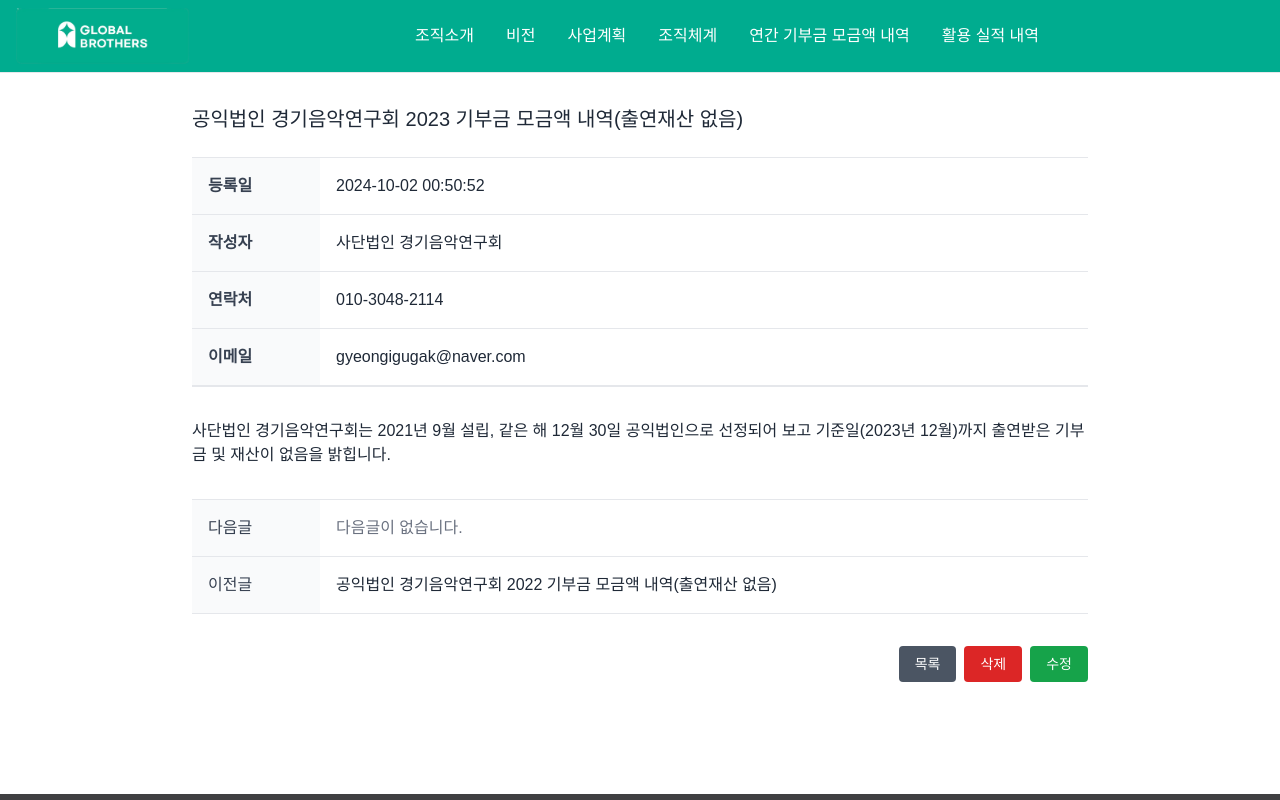
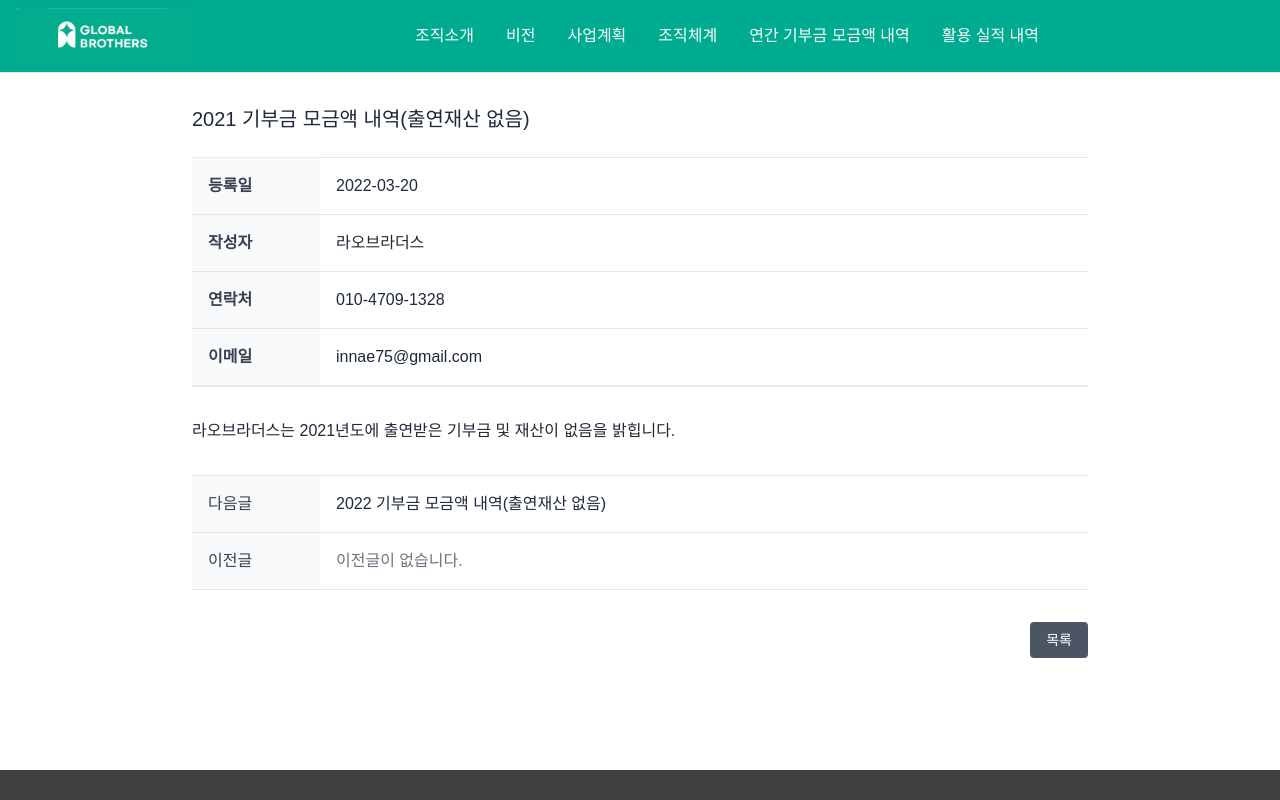
Before and after one commit to cheol-95/lao_web, a Next.js app: page /donation/annual-records/1 in a window 1280 px wide. Shown: the top 800 px of the page. Built offline with nearby package versions, Linux system fonts and the light colour scheme.

Commit message:
update: 게시판 내용 배열화 & footer 전화번호 수정

```diff
--- a/app/components/Footer.tsx
+++ b/app/components/Footer.tsx
@@ -1,7 +1,7 @@
 import Image from 'next/image';
 import Link from 'next/link';
 
-export default function Footer() {
+export default function Footer () {
 	return (
 		<footer className="bg-[#404042] text-white mt-20">
 			<div className="container mx-auto px-4 py-8">
@@ -17,7 +17,7 @@ export default function Footer() {
 						/>
 						<div className="space-y-2 text-sm">
 							<p>주소: 서울특별시 중랑구 동일로 129길 35, 2층 215-24호</p>
-              <p>전화: 02-1234-5678</p>
+							<p>전화: 010-4709-1328</p>
 							<p>이메일: innae75@gmail.com</p>
 						</div>
 					</div>
--- a/app/donation/annual-records/[id]/page.tsx
+++ b/app/donation/annual-records/[id]/page.tsx
@@ -1,21 +1,23 @@
-'use client'
+'use client';
 
 // import { useParams } from 'next/navigation'
-import Link from 'next/link'
-import Layout from '../../../components/Layout'
+import Link from 'next/link';
+import Layout from '../../../components/Layout';
+import { annualRecords } from '../data';
+import { useParams } from 'next/navigation';
 
-export default function DonationRecordDetail() {
-  // const params = useParams()
-  // const id = params.id
+export default function DonationRecordDetail () {
+	const params = useParams();
+	const id = Number(params.id);
 
-  // 실제로는 API나 데이터베이스에서 가져와야 하는 데이터입니다
-  const recordDetails = {
-    title: '공익법인 경기음악연구회 2023 기부금 모금액 내역(출연재산 없음)',
-    date: '2024-10-02 00:50:52',
-    author: '사단법인 경기음악연구회',
-    phone: '010-3048-2114',
-    email: 'gyeongigugak@naver.com',
-    content: '사단법인 경기음악연구회는 2021년 9월 설립, 같은 해 12월 30일 공익법인으로 선정되어 보고 기준일(2023년 12월)까지 출연받은 기부금 및 재산이 없음을 밝힙니다.'
+	const recordDetails = annualRecords.find(record => record.id === id);
+	const currentIndex = annualRecords.findIndex(record => record.id === id);
+
+	const prevRecord = annualRecords[currentIndex + 1];
+	const nextRecord = annualRecords[currentIndex - 1];
+
+	if (!recordDetails) {
+		return <div>Record not found</div>;
 	}
 
 	return (
@@ -60,39 +62,41 @@ export default function DonationRecordDetail() {
 					<div className="border-t border-b border-gray-200">
 						<div className="flex border-b border-gray-200">
 							<div className="w-32 py-4 px-4 bg-gray-50 text-gray-700">다음글</div>
-              <div className="flex-1 py-4 px-4 text-gray-500">다음글이 없습니다.</div>
+							<div className="flex-1 py-4 px-4">
+								{nextRecord ? (
+									<Link href={`/donation/annual-records/${nextRecord.id}`} className="text-gray-800 hover:underline">
+										{nextRecord.title}
+									</Link>
+								) : (
+									<span className="text-gray-500">다음글이 없습니다.</span>
+								)}
+							</div>
 						</div>
 						<div className="flex">
 							<div className="w-32 py-4 px-4 bg-gray-50 text-gray-700">이전글</div>
 							<div className="flex-1 py-4 px-4">
-                <Link href="/donation/annual-records/2" className="text-gray-800 hover:underline">
-                  공익법인 경기음악연구회 2022 기부금 모금액 내역(출연재산 없음)
+								{prevRecord ? (
+									<Link href={`/donation/annual-records/${prevRecord.id}`} className="text-gray-800 hover:underline">
+										{prevRecord.title}
 									</Link>
+								) : (
+									<span className="text-gray-500">이전글이 없습니다.</span>
+								)}
 							</div>
 						</div>
 					</div>
 
 					{/* 버튼 */}
 					<div className="mt-8 flex justify-end space-x-2">
-            <button
-              onClick={() => window.history.back()}
+						<Link
+							href="/donation/annual-records"
 							className="px-4 py-2 bg-gray-600 text-white text-sm rounded hover:bg-gray-700 transition-colors"
 						>
 							목록
-            </button>
-            <button
-              className="px-4 py-2 bg-red-600 text-white text-sm rounded hover:bg-red-700 transition-colors"
-            >
-              삭제
-            </button>
-            <button
-              className="px-4 py-2 bg-green-600 text-white text-sm rounded hover:bg-green-700 transition-colors"
-            >
-              수정
-            </button>
+						</Link>
 					</div>
 				</div>
 			</div>
 		</Layout>
-  )
+	);
 }
--- /dev/null
+++ b/app/donation/annual-records/data.ts
@@ -0,0 +1,32 @@
+export const annualRecords = [
+	{
+		id: 3,
+		title: '2023 기부금 모금액 내역(출연재산 없음)',
+		author: '라오브라더스',
+		views: 17,
+		date: '2024-03-20',
+		phone: '010-4709-1328',
+		email: 'innae75@gmail.com',
+		content: '라오브라더스는 2023년도에 출연받은 기부금 및 재산이 없음을 밝힙니다.'
+	},
+	{
+		id: 2,
+		title: '2022 기부금 모금액 내역(출연재산 없음)',
+		author: '라오브라더스',
+		views: 13,
+		date: '2023-03-20',
+		phone: '010-4709-1328',
+		email: 'innae75@gmail.com',
+		content: '라오브라더스는 2022년도에 출연받은 기부금 및 재산이 없음을 밝힙니다.'
+	},
+	{
+		id: 1,
+		title: '2021 기부금 모금액 내역(출연재산 없음)',
+		author: '라오브라더스',
+		views: 134,
+		date: '2022-03-20',
+		phone: '010-4709-1328',
+		email: 'innae75@gmail.com',
+		content: '라오브라더스는 2021년도에 출연받은 기부금 및 재산이 없음을 밝힙니다.'
+	}
+];
--- a/app/donation/annual-records/page.tsx
+++ b/app/donation/annual-records/page.tsx
@@ -1,40 +1,17 @@
-'use client'
+'use client';
 
-import Layout from '../../components/Layout'
-import Link from 'next/link'
+import Layout from '../../components/Layout';
+import Link from 'next/link';
+import { annualRecords } from './data';
 
-export default function AnnualDonationRecords() {
-  const records = [
-    {
-      id: 3,
-      title: '공익법인 경기음악연구회 2023 기부금 모금액 내역(출연재산 없음)',
-      author: '사단법인 경기음악연구회',
-      views: 15,
-      date: '2024-10-02'
-    },
-    {
-      id: 2,
-      title: '공익법인 경기음악연구회 2022 기부금 모금액 내역(출연재산 없음)',
-      author: '사단법인 경기음악연구회',
-      views: 460,
-      date: '2023-08-23'
-    },
-    {
-      id: 1,
-      title: '공익법인 경기음악연구회 2021 기부금 모금액 내역(출연재산 없음)',
-      author: '사단법인 경기음악연구회',
-      views: 187,
-      date: '2022-03-31'
-    }
-  ]
-
+export default function AnnualDonationRecords () {
 	return (
 		<Layout>
 			<div className="container mx-auto px-4 py-8">
 				<h1 className="text-2xl font-bold mb-6 text-gray-800">연간 기부금 모금액 내역</h1>
 
 				<div className="grid grid-cols-1 gap-4 md:hidden">
-          {records.map((record) => (
+					{annualRecords.map(record => (
 						<div key={record.id} className="bg-white p-4 rounded-lg shadow">
 							<div className="mb-2">
 								<span className="text-sm text-gray-500">번호: </span>
@@ -73,7 +50,7 @@ export default function AnnualDonationRecords() {
 							</tr>
 						</thead>
 						<tbody>
-              {records.map((record) => (
+							{annualRecords.map(record => (
 								<tr key={record.id} className="hover:bg-gray-50">
 									<td className="px-6 py-4 border-b text-gray-800">{record.id}</td>
 									<td className="px-6 py-4 border-b text-gray-800">
@@ -91,5 +68,5 @@ export default function AnnualDonationRecords() {
 				</div>
 			</div>
 		</Layout>
-  )
+	);
 }
--- a/app/donation/usage-history/[id]/page.tsx
+++ b/app/donation/usage-history/[id]/page.tsx
@@ -1,21 +1,22 @@
-'use client'
+'use client';
 
-// import { useParams } from 'next/navigation'
-import Link from 'next/link'
-import Layout from '../../../components/Layout'
+import Link from 'next/link';
+import Layout from '../../../components/Layout';
+import { usageRecords } from '../data';
+import { useParams } from 'next/navigation';
 
-export default function UsageHistoryDetail() {
-  // const params = useParams()
-  // const id = params.id
+export default function UsageHistoryDetail () {
+	const params = useParams();
+	const id = Number(params.id);
 
-  // 실제로는 API나 데이터베이스에서 가져와야 하는 데이터입니다
-  const recordDetails = {
-    title: '2023년 기부금 활용 실적 내역',
-    date: '2024-03-15 14:30:00',
-    author: '사단법인 경기음악연구회',
-    phone: '010-3048-2114',
-    email: 'gyeongigugak@naver.com',
-    content: '2023년도 기부금 활용 실적이 없음을 알려드립니다.'
+	const recordDetails = usageRecords.find(record => record.id === id);
+	const currentIndex = usageRecords.findIndex(record => record.id === id);
+
+	const prevRecord = usageRecords[currentIndex + 1];
+	const nextRecord = usageRecords[currentIndex - 1];
+
+	if (!recordDetails) {
+		return <div>Record not found</div>;
 	}
 
 	return (
@@ -60,39 +61,41 @@ export default function UsageHistoryDetail() {
 					<div className="border-t border-b border-gray-200">
 						<div className="flex border-b border-gray-200">
 							<div className="w-32 py-4 px-4 bg-gray-50 text-gray-700">다음글</div>
-              <div className="flex-1 py-4 px-4 text-gray-500">
-                <Link href="#">다음글이 없습니다.</Link>
+							<div className="flex-1 py-4 px-4">
+								{nextRecord ? (
+									<Link href={`/donation/usage-history/${nextRecord.id}`} className="text-gray-800 hover:underline">
+										{nextRecord.title}
+									</Link>
+								) : (
+									<span className="text-gray-500">다음글이 없습니다.</span>
+								)}
 							</div>
 						</div>
 						<div className="flex">
 							<div className="w-32 py-4 px-4 bg-gray-50 text-gray-700">이전글</div>
-              <div className="flex-1 py-4 px-4 text-gray-500">
-                <Link href="#">이전글이 없습니다.</Link>
+							<div className="flex-1 py-4 px-4">
+								{prevRecord ? (
+									<Link href={`/donation/usage-history/${prevRecord.id}`} className="text-gray-800 hover:underline">
+										{prevRecord.title}
+									</Link>
+								) : (
+									<span className="text-gray-500">이전글이 없습니다.</span>
+								)}
 							</div>
 						</div>
 					</div>
 
 					{/* 버튼 */}
 					<div className="mt-8 flex justify-end space-x-2">
-            <button
-              onClick={() => window.history.back()}
+						<Link
+							href="/donation/usage-history"
 							className="px-4 py-2 bg-gray-600 text-white text-sm rounded hover:bg-gray-700 transition-colors"
 						>
 							목록
-            </button>
-            <button
-              className="px-4 py-2 bg-red-600 text-white text-sm rounded hover:bg-red-700 transition-colors"
-            >
-              삭제
-            </button>
-            <button
-              className="px-4 py-2 bg-green-600 text-white text-sm rounded hover:bg-green-700 transition-colors"
-            >
-              수정
-            </button>
+						</Link>
 					</div>
 				</div>
 			</div>
 		</Layout>
-  )
+	);
 }
--- /dev/null
+++ b/app/donation/usage-history/data.ts
@@ -0,0 +1,12 @@
+export const usageRecords = [
+	{
+		id: 1,
+		title: '2023년 기부금 활용 실적 내역',
+		author: '라오브라더스',
+		views: 25,
+		date: '2024-03-20',
+		phone: '010-4709-1328',
+		email: 'innae75@gmail.com',
+		content: '2023년도 기부금 활용 실적이 없음을 알려드립니다.'
+	}
+];
--- a/app/donation/usage-history/page.tsx
+++ b/app/donation/usage-history/page.tsx
@@ -1,26 +1,17 @@
-'use client'
+'use client';
 
-import Layout from '../../components/Layout'
-import Link from 'next/link'
+import Layout from '../../components/Layout';
+import Link from 'next/link';
+import { usageRecords } from './data';
 
-export default function DonationUsageHistory() {
-  const records = [
-    {
-      id: 1,
-      title: '2023년 기부금 활용 실적 내역',
-      author: '사단법인 경기음악연구회',
-      views: 25,
-      date: '2024-03-15'
-    }
-  ]
-
+export default function DonationUsageHistory () {
 	return (
 		<Layout>
 			<div className="container mx-auto px-4 py-8">
 				<h1 className="text-2xl font-bold mb-6 text-gray-800">기부금 활용 실적 내역</h1>
 
 				<div className="grid grid-cols-1 gap-4 md:hidden">
-          {records.map((record) => (
+					{usageRecords.map(record => (
 						<div key={record.id} className="bg-white p-4 rounded-lg shadow">
 							<div className="mb-2">
 								<span className="text-sm text-gray-500">번호: </span>
@@ -59,7 +50,7 @@ export default function DonationUsageHistory() {
 							</tr>
 						</thead>
 						<tbody>
-              {records.map((record) => (
+							{usageRecords.map(record => (
 								<tr key={record.id} className="hover:bg-gray-50">
 									<td className="px-6 py-4 border-b text-gray-800">{record.id}</td>
 									<td className="px-6 py-4 border-b text-gray-800">
@@ -77,5 +68,5 @@ export default function DonationUsageHistory() {
 				</div>
 			</div>
 		</Layout>
-  )
+	);
 }
--- a/app/page.tsx
+++ b/app/page.tsx
@@ -103,7 +103,7 @@ export default function Component () {
 						<div className="text-center space-y-4">
 							<h2 className="text-3xl font-bold">비전</h2>
 							<div className="w-12 h-1 bg-gray-800 mx-auto"></div>
-							<p className="text-lg">라오브라더스 오순절 성령운동을 전세계에 펼칩니다.</p>
+							{/* <p className="text-lg">라오브라더스 오순절 성령운동을 전세계에 펼칩니다.</p> */}
 						</div>
 
 						<AnimatedSection
```
Lines whose indentation alone changed are shown as unchanged.
